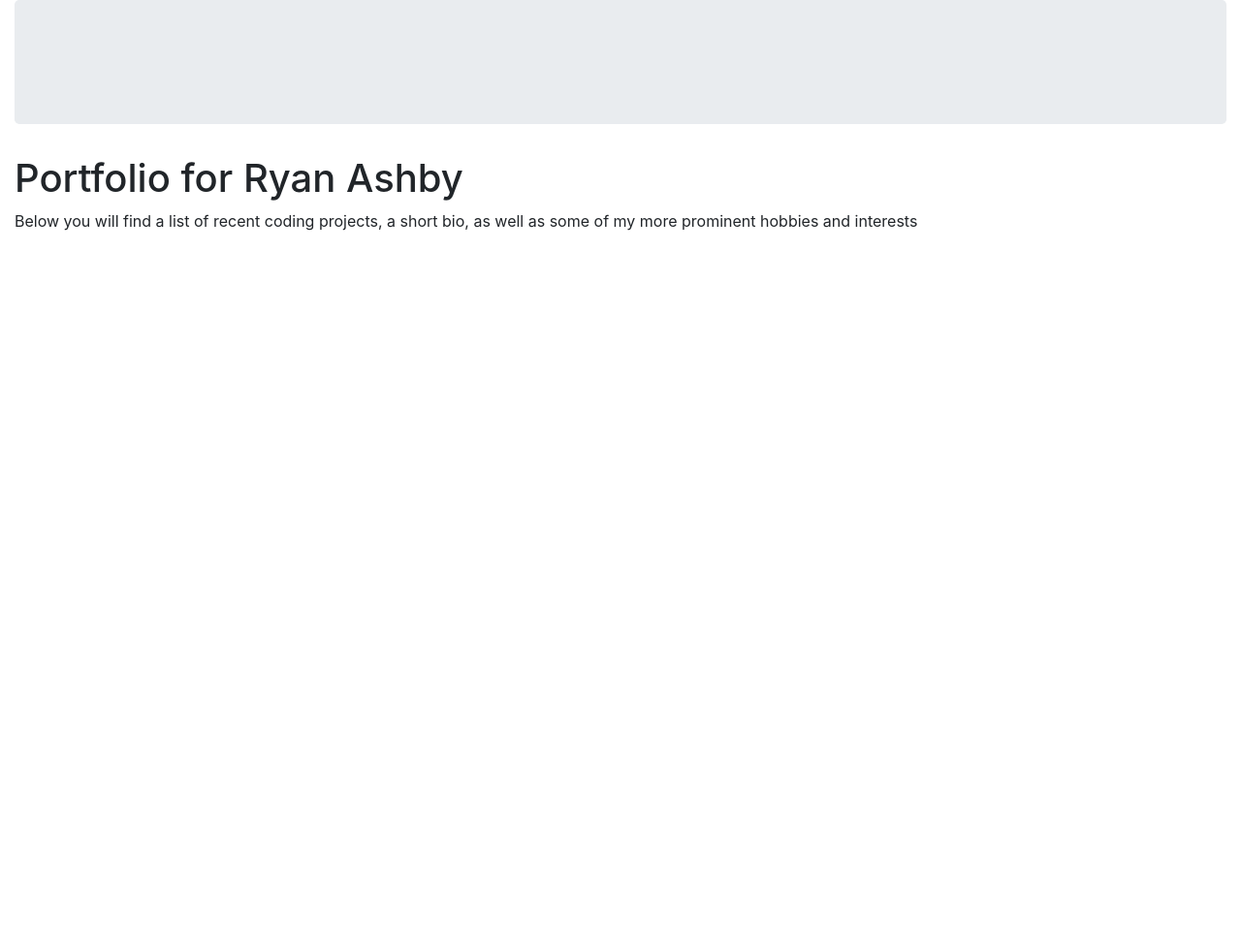
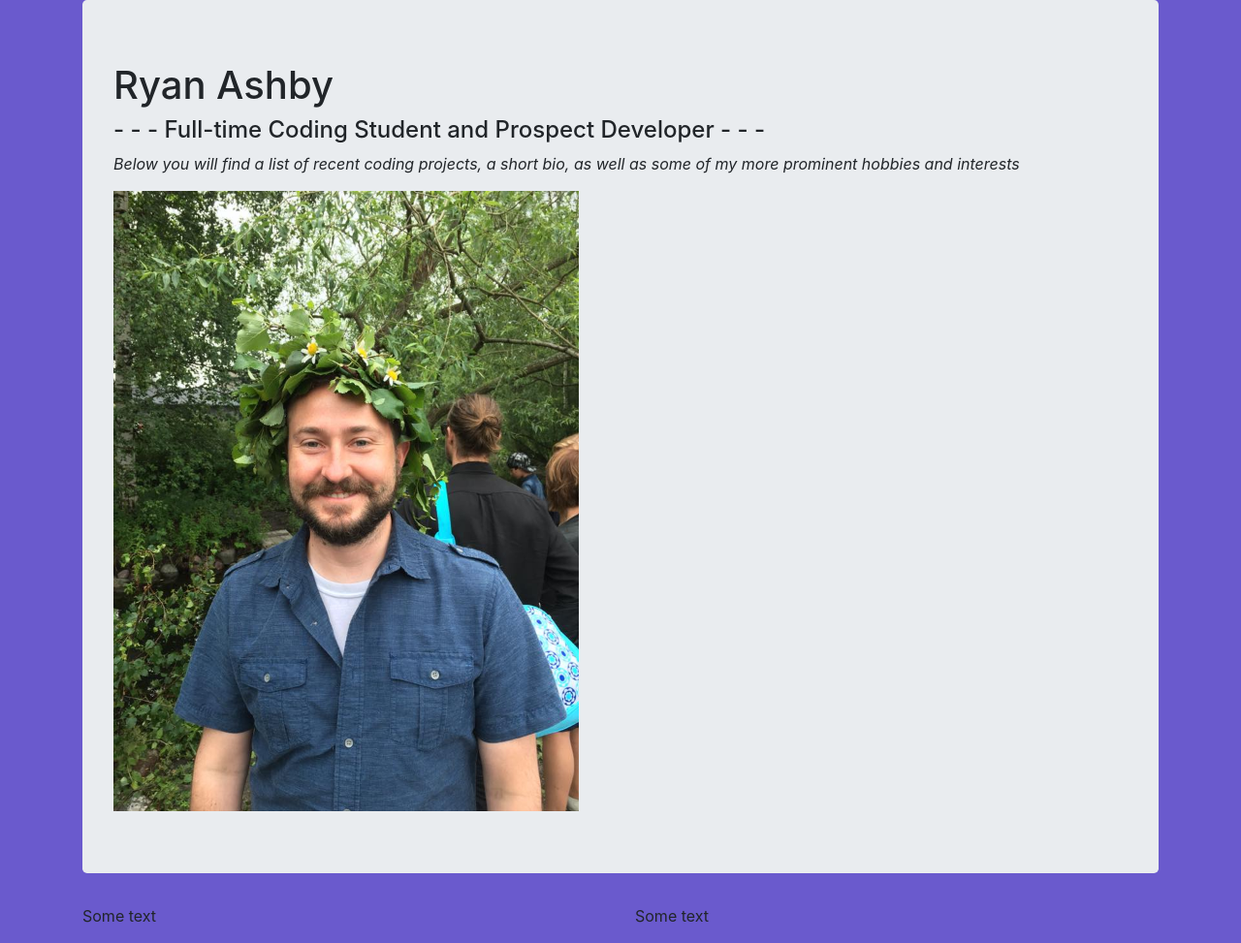
Before and after one commit to rjashby/Portfolio, a plain HTML site: page index.html in a window 1280 px wide. Shown: the whole page at 97% size. Before the commit the page ends 800 px from the top, so only its background shows below. Drawn offline with Linux system fonts and the light colour scheme.

Commit message:
add image of myself and create columns on main page

```diff
--- a/css/styles.css
+++ b/css/styles.css
@@ -0,0 +1,7 @@
+body {
+  background-color: slateblue;
+}
+
+img {
+  width: 30rem;
+}
--- a/index.html
+++ b/index.html
@@ -6,10 +6,21 @@
   <title>Ryan Ashby Portfolio</title>
 </head>
 <body>
-  <div class="container-fluid">
-    <div class="jumbotron"></div>
-      <h1>Portfolio for Ryan Ashby</h1>
-      <p><em></em>Below you will find a list of recent coding projects, a short bio, as well as some of my more prominent hobbies and interests</em></p>
+  <div class="container">
+    <div class="jumbotron">
+      <h1>Ryan Ashby</h1>
+      <h4>- - - Full-time Coding Student and Prospect Developer - - -</h4>
+      <p><em>Below you will find a list of recent coding projects, a short bio, as well as some of my more prominent hobbies and interests</em></p>
+      <img src="img\me.jpg" alt="A picture of me">
+    </div>
+  <div class="row">
+    <div class="col">
+      <p>Some text</p>
+    </div>
+    <div class="col">
+      <p>Some text</p>
+    </div>
+  </div>
   </div>
 </body>
 </html>
```
Also changed, not shown: img/me.jpg (added).
